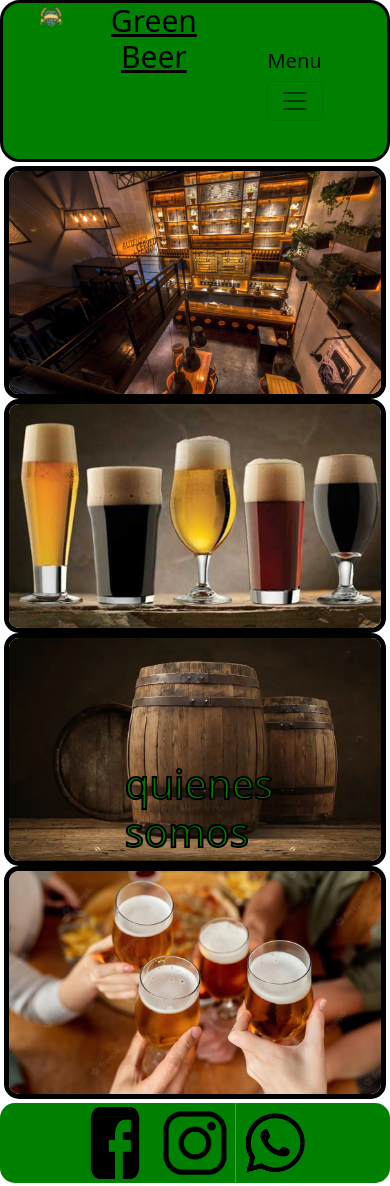
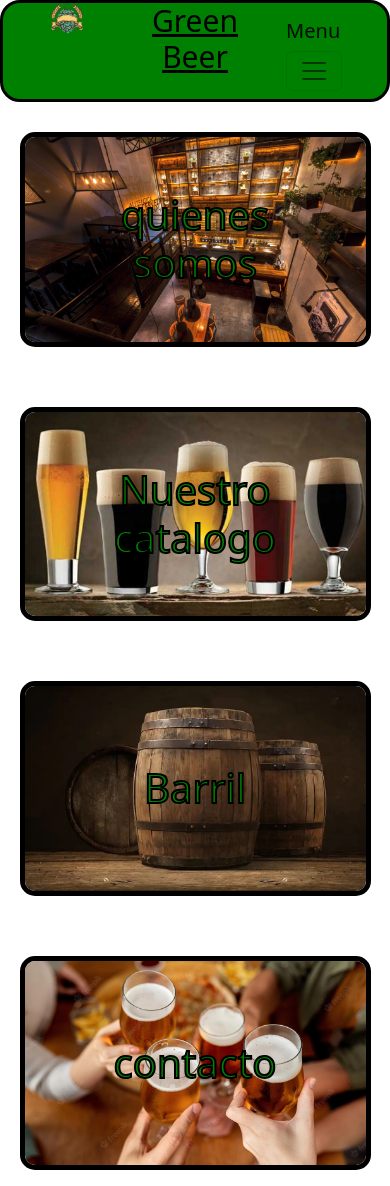
Before and after one commit to GasparCabeza/GreenBeer-Cerveceria, a website: page index.html in a window 390 px wide. Shown: the top 1186 px of the page. Drawn offline with nearby package versions, Linux system fonts and the light colour scheme.

Commit message:
20 commit

```diff
--- a/index.html
+++ b/index.html
@@ -64,17 +64,17 @@
       </a>
       <a href="pages/catalogo.html">
         <img class="imagen-index" src="imagnes/imagenes-index/vasos-cerveceros.jpg" alt="pintas">
-        <h2 class="imagen-2">Nuestro catalogo</h2>
+        <h2 class="imagen-1">Nuestro catalogo</h2>
       </a>
     </section>
-    <section class="bot-imagenes">
+    <section class="top-imagenes">
       <a href="pages/barril.html">
         <img class="imagen-index" src="imagnes/imagenes-index/barril.jpg" alt="Barril">
-        <h2 class="imagen-3">Barril</h2>
+        <h2 class="imagen-1">Barril</h2>
       </a>
       <a href="pages/contacto.html">
         <img class="imagen-index" src="imagnes/imagenes-index/contacto.jpg" alt="Redireccion a contacto">
-        <h2 class="imagen-4">contacto</h2>
+        <h2 class="imagen-1">contacto</h2>
       </a>
     </section>
   </main>
--- a/scss/_header.scss
+++ b/scss/_header.scss
@@ -1,6 +1,6 @@
 header {
 
-    display:flex;
+    display: flex;
 
     width: 100%;
 
@@ -29,10 +29,10 @@ header {
     }
 
     .navbar {
-        position:relative;
+        position: relative;
         padding-left: 3%;
 
-        .container-fluid{
+        .container-fluid {
             position: relative;
 
         }
@@ -60,37 +60,9 @@ header {
     }
 }
 
-@media screen and (max-width: 1024px) {
-    header {
-
-
-        h1 {
-            align-items: center;
-            color: black;
-
-            font-size: 50px;
-            text-decoration: underline;
-
-        }
-
-        nav {
-         position: relative;
-
-        }
-    }
-
-}
-
 @media screen and (max-width: 768px) {
     header {
 
-
-
-        img {
-            width: 30%;
-
-
-        }
 
         h1 {
             position: relative;
@@ -114,23 +86,16 @@ header {
 
 @media screen and (max-width: 320px) {
     header {
-        display: flex;
-        flex-direction: column;
 
 
-        img {
-            width: 30%;
-
-
-
-        }
+        flex-direction: column;
 
         h1 {
             position: relative;
             right: 0%;
             top: 0%;
 
-            font-size: 30px;
+
         }
 
         .navbar-2 {
--- a/scss/_main.scss
+++ b/scss/_main.scss
@@ -4,9 +4,8 @@
     flex-direction: column;
 
     img {
-        justify-content: center;
-        height: 500px;
-        width: 700px;
+
+        width: 90%;
         margin: 30px;
         border: 5px solid black;
         border-radius: 15px;
@@ -18,6 +17,9 @@
 
     a {
         color: green;
+        position: relative;
+        display: flex;
+        justify-content: center;
     }
 
 
@@ -28,53 +30,16 @@
 
         .imagen-1 {
             position: absolute;
-            top: 80%;
-            left: 40%;
-
+            top: 50%;
+            left: 50%;
+            text-align: center;
+            transform: translateX(-50%) translateY(-50%);
             -webkit-text-stroke: 2px black;
             font-size: 40px;
 
         }
-
-        .imagen-2 {
-            position: absolute;
-            top: 175%;
-            left: 40%;
-
-            -webkit-text-stroke: 2px black;
-            font-size: 40px;
     }
 
-
-    }
-
-    .bot-imagenes {
-        display: flex;
-        flex-direction: column;
-        align-items: center;
-
-        .imagen-3 {
-            position: absolute;
-            top: 275%;
-            left: 47%;
-
-            -webkit-text-stroke: 2px black;
-            font-size: 40px;
-
-        }
-
-        .imagen-4 {
-            position: absolute;
-            top: 370%;
-            left: 45%;
-
-            -webkit-text-stroke: 2px black;
-            font-size: 40px;
-        }
-
-
-    }
-}
 
     //MAIN-SOMOS
 
@@ -129,7 +94,7 @@
             grid-area: main-beer-1;
 
 
-        img{
+            img {
                 width: 60%;
                 height: 80%;
                 border: 5px solid black;
@@ -140,7 +105,7 @@
         .main-beer-2 {
             grid-area: main-beer-2;
 
-      img{
+            img {
                 width: 60%;
                 height: 80%;
                 border: 5px solid black;
@@ -151,7 +116,7 @@
         .main-beer-3 {
             grid-area: main-beer-3;
 
-        img{
+            img {
                 width: 60%;
                 height: 80%;
                 border: 5px solid black;
@@ -163,9 +128,9 @@
         .main-beer-4 {
             grid-area: main-beer-4;
 
-        img{
+            img {
                 width: 60%;
-            height:80%;
+                height: 80%;
                 border: 5px solid black;
             }
 
@@ -194,13 +159,14 @@
             font-size: 30px;
         }
     }
+
     // MAIN-CONTACTOç
     .main-contacto {
 
         form {
             width: 50%;
             margin: auto;
-        background :rgba(0, 0, 0, 0.4) ;
+            background: rgba(0, 0, 0, 0.4);
             padding: 10px 20px;
             box-sizing: border-box;
             margin-top: 20px;
@@ -216,7 +182,8 @@
             font-size: 30px;
             margin-bottom: 20px;
         }
-     input{
+
+        input {
             width: 100%;
             margin-bottom: 20px;
             padding: 7px;
@@ -226,9 +193,9 @@
         }
 
 
-     textarea{
+        textarea {
             min-height: 100px;
-        max-height: 200px ;
+            max-height: 200px;
             max-width: 100%;
             width: 100%;
             margin-bottom: 20px;
@@ -237,10 +204,12 @@
             font-size: 17px;
             border: none;
         }
-     #boton{
+
+        #boton {
             background-color: black;
             color: white;
             padding: 20px;
+
             &:hover {
                 cursor: pointer;
             }
@@ -248,39 +217,10 @@
         }
     }
 
-@media screen and (max-width: 1024px) {
-    .container-fluid {
-        position: relative;
-        margin: 30px;
+    @media (max-width: 1024px) {
 
-    }
 
-    //MAIN-INDEX
-    .main-index {
-        .top-imagenes {
-            .imagen-1 {
-                top: 55%;
-                left: 38%;
-            }
 
-            .imagen-2 {
-                top: 110%;
-                left: 35%;
-            }
-        }
-
-        .bot-imagenes {
-            .imagen-3 {
-                top: 170%;
-
-            }
-
-            .imagen-4 {
-                top: 230%;
-                left: 43%;
-            }
-        }
-    }
 
         // MAIN-CATALOGO
 
@@ -292,7 +232,7 @@
 
 
 
-@media screen and (max-width:768px) {
+        @media (max-width: 768px) {
 
             //MAIN-INDEX
             .body {
@@ -309,30 +249,7 @@
                     height: 100%;
                 }
 
-        .top-imagenes {
-            .imagen-1 {
-                top: 90%;
-                left: 32%;
-            }
 
-            .imagen-2 {
-                top: 160%;
-                left: 30%;
-            }
-        }
-
-        .bot-imagenes {
-            .imagen-3 {
-                top: 230%;
-                left: 45%;
-
-            }
-
-            .imagen-4 {
-                top: 300%;
-                left: 40%;
-            }
-        }
             }
 
             //MAIN-SOMOS
@@ -350,7 +267,7 @@
                     flex-direction: column;
 
                     img {
-                width: 760px;
+                        width: 100%;
                     }
                 }
 
@@ -360,7 +277,7 @@
                     flex-direction: column;
 
                     img {
-                width: 760px;
+                        width: 100%;
                     }
                 }
 
@@ -382,48 +299,20 @@
             }
         }
 
-@media screen and (max-width: 320px) {
+        @media (max-width: 320px) {
 
             //MAIN-INDEX
             .main-index {
 
                 img {
-            width: 300px;
-            height: 280px;
+                    width: 100%;
+                    height: 50%;
                 }
 
                 h2 {
                     font-size: 5px;
                 }
 
-        .top-imagenes {
-            .imagen-1 {
-                top: 40%;
-                left: 25%;
-                font-size: 25px;
-            }
-
-            .imagen-2 {
-                top: 75%;
-                left: 20%;
-                font-size: 25px;
-            }
-        }
-
-        .bot-imagenes {
-            .imagen-3 {
-                top: 110%;
-                left: 40%;
-                font-size: 25px;
-
-            }
-
-            .imagen-4 {
-                top: 145%;
-                left: 35%;
-                font-size: 25px;
-            }
-        }
             }
 
             //MAIN-SOMOS
@@ -441,7 +330,7 @@
                     flex-direction: column;
 
                     img {
-                width: 310px;
+                        width: 100%;
                     }
                 }
 
@@ -451,10 +340,11 @@
                     flex-direction: column;
 
                     img {
-                width: 310px;
+                        width: 100%;
                     }
                 }
 
             }
         }
     }
+}
```
Also changed, not shown: pages/barril.html (+5 -7 lines), pages/catalogo.html (+9 -11 lines), pages/contacto.html (+4 -7 lines), pages/somos.html (+6 -6 lines), css/styles.css, 1 other file. Lines whose indentation alone changed are shown as unchanged.
